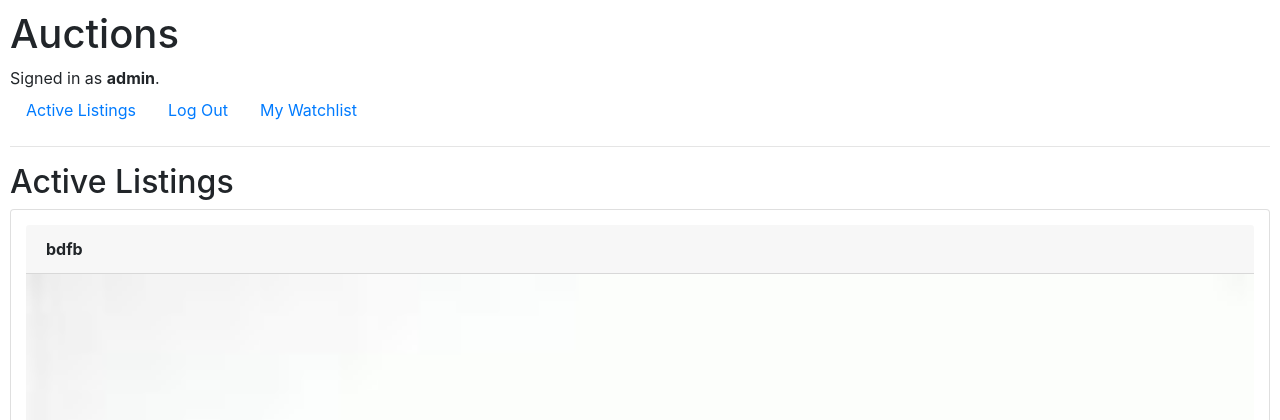
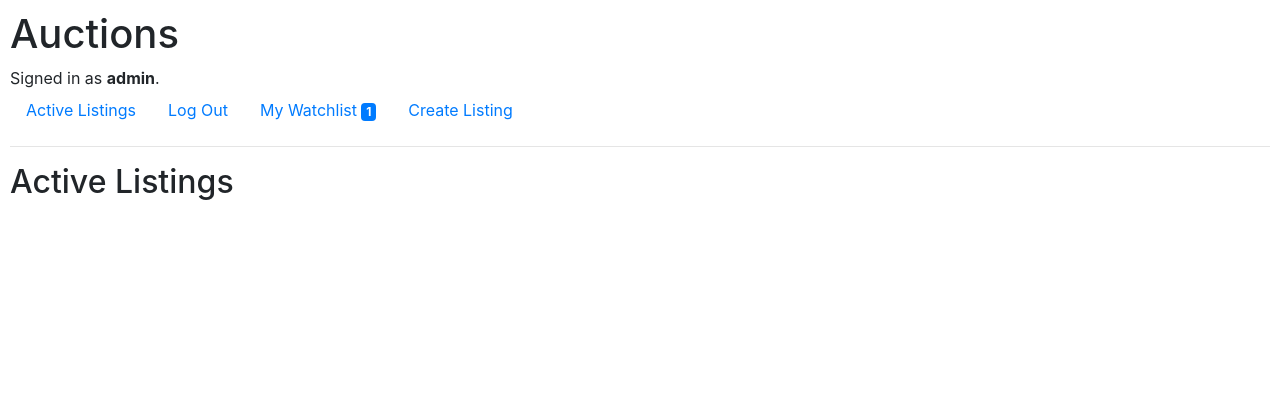
Before and after one commit to OlegKhpov/mail, a Django app: page / in a window 1280 px wide. Shown: the top 420 px of the page. After the commit the page ends 200 px from the top, so only its background shows below. Run offline with Django 3.2, Linux system fonts and the light colour scheme; a user stored in the database is signed in; data comes from the database, SQL or seed files in the repository; data that the repository does not hold is empty; some libraries are stand-ins or nearby versions.

Commit message:
Update 11/8 15:14

```diff
--- a/auctions/admin.py
+++ b/auctions/admin.py
@@ -9,7 +9,6 @@ class ListingAdmin(admin.ModelAdmin):
         "price",
         "description",
         "image",
-        "owner",
         "category",
     )
 
--- a/auctions/models.py
+++ b/auctions/models.py
@@ -1,5 +1,6 @@
 from django.contrib.auth.models import AbstractUser
 from django.db import models
+from django.utils import timezone
 
 
 class User(AbstractUser):
@@ -16,9 +17,8 @@ class Listing(models.Model):
     name = models.CharField(max_length=64)
     price = models.DecimalField(max_digits=20, decimal_places=2)
     image = models.ImageField(upload_to="images", null=True, blank=True)
-    created = models.DateTimeField(auto_now_add=True, blank=True)
+    created = models.DateTimeField(default=timezone.now, blank=True)
     description = models.TextField(max_length=640)
-    owner = models.CharField(max_length=64)
     category = models.CharField(
         max_length=4,
         choices=CATEGORIES,
@@ -34,3 +34,4 @@ class Auction(models.Model):
 class Watchlist(models.Model):
     user = models.ForeignKey(User, on_delete=models.CASCADE)
     auction = models.ForeignKey(Auction, on_delete=models.CASCADE)
+    number_watchlist = models.IntegerField()
--- a/auctions/templates/auctions/layout.html
+++ b/auctions/templates/auctions/layout.html
@@ -25,7 +25,10 @@
                     <a class="nav-link" href="{% url 'logout' %}">Log Out</a>
                 </li>
                 <li>
-                    <a class="nav-link" href="">My Watchlist</a>
+                    <a class="nav-link" href="">My Watchlist <span class="badge badge-primary">1</span></a>
+                </li>
+                <li class="nav-item">
+                    <a class="nav-link" href="">Create Listing</a>
                 </li>
             {% else %}
                 <li class="nav-item">
```
Also changed, not shown: auctions/migrations/0008_auto_20200811_1210.py (added), auctions/migrations/0009_auto_20200811_1213.py (added), auctions/migrations/0010_listing_owner.py (added), auctions/migrations/0011_remove_listing_owner.py (added), db.sqlite3, images/Harry_Potter_Ollivanders_Wand_Scaled_large1.png (added).
